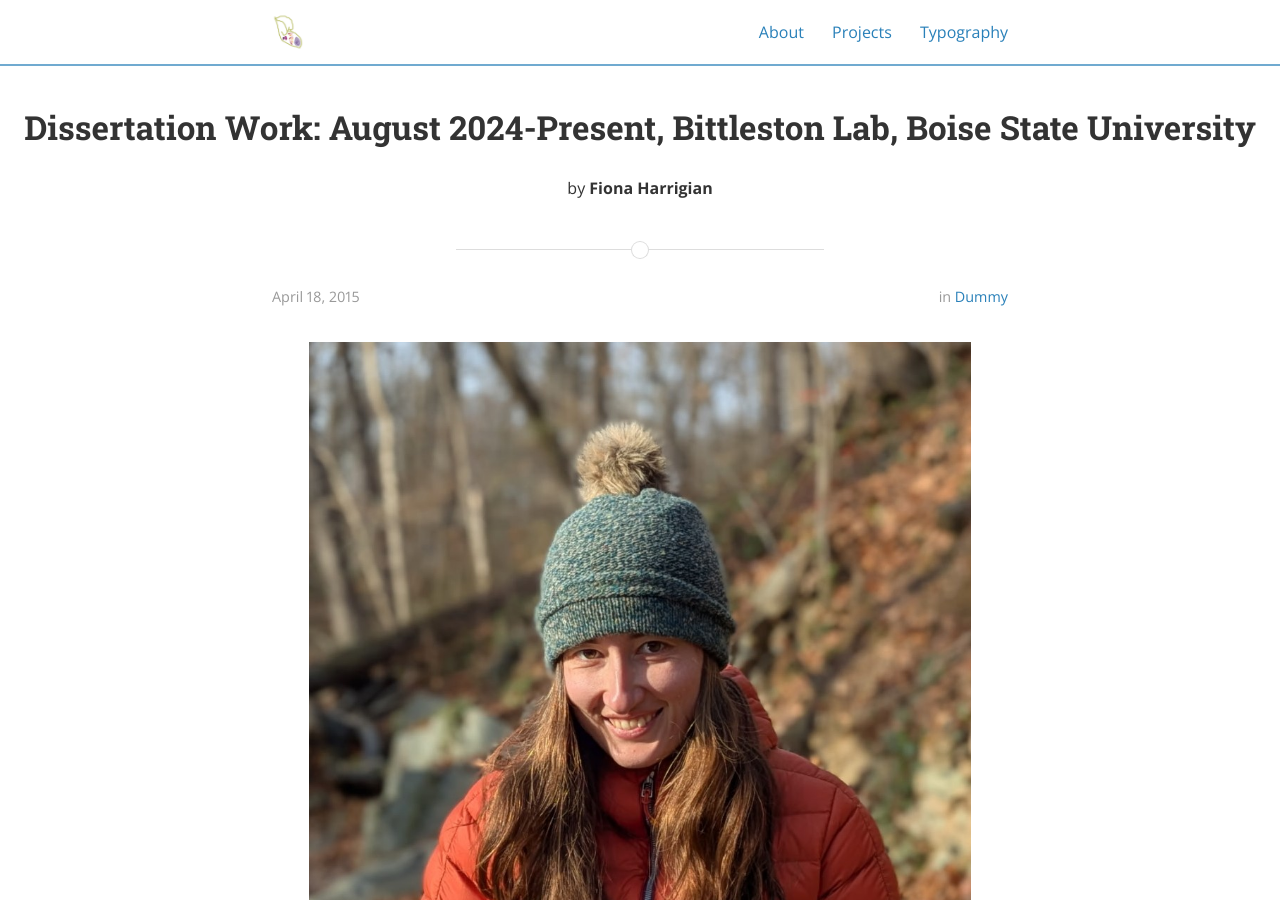
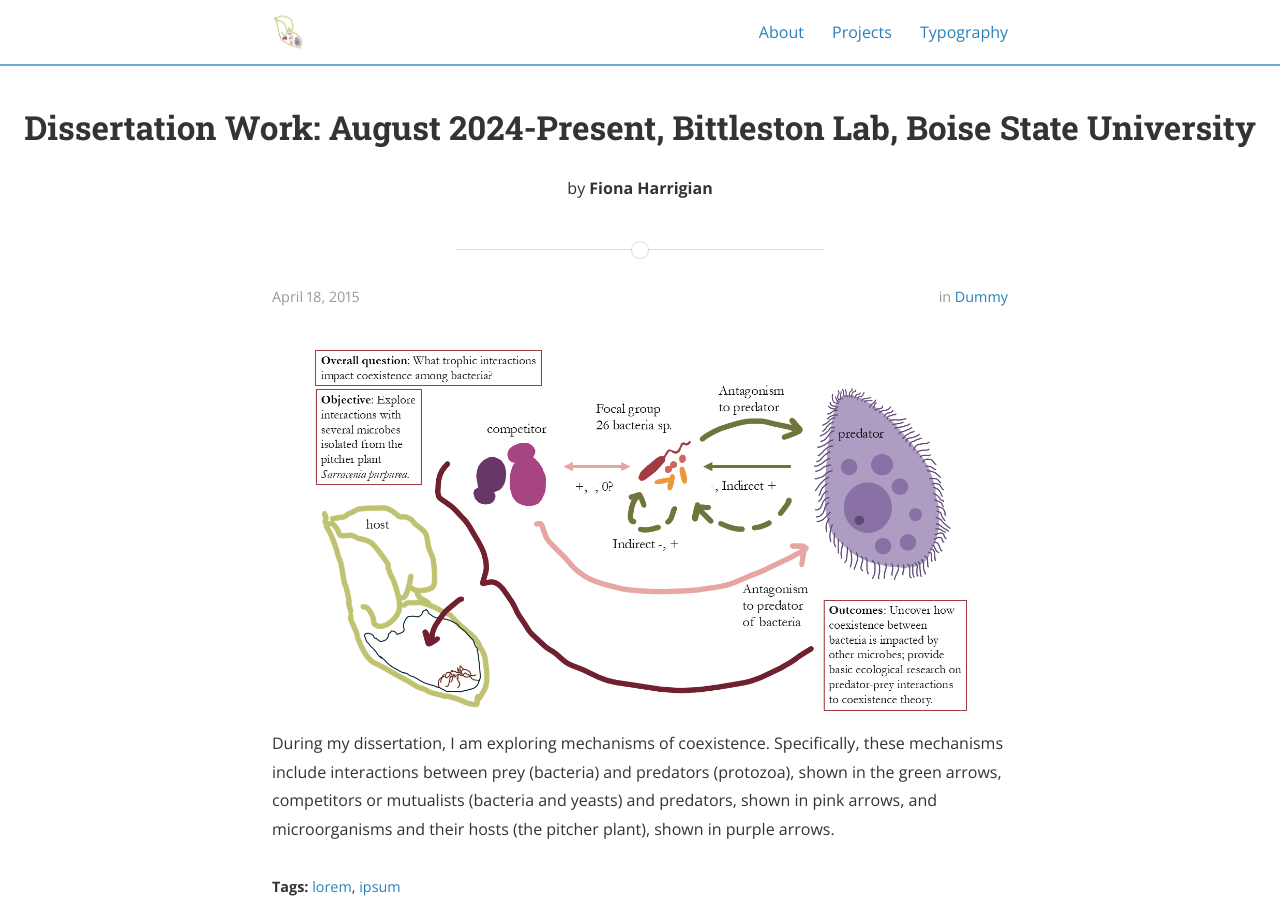
Before and after one commit to FionaHarrigian/fionaharrigian.github.io, a Jekyll site: the page built from _posts/2026-04-22-Dissertation_Work.md, in a window 1280 px wide and 900 px high. Built offline with Jekyll 4.4.1, drawn with Linux system fonts in a browser that asks for light colours; nearby versions of some CDN libraries.

Commit message:
Update 2026-04-22-Dissertation_Work.md
inserted concept map

```diff
--- a/_posts/2026-04-22-Dissertation_Work.md
+++ b/_posts/2026-04-22-Dissertation_Work.md
@@ -7,6 +7,6 @@ categories: Dummy
 tags: lorem ipsum
 ---
 
-![alt text]({{ site.baseurl }}/assets/profile_website_pic.JPEG "Profile Picture"){:.profile}
+![alt text]({{ site.baseurl }}/assets/concept_map_604.png "Conceptual Map of my Dissertation Questions"){:.profile}
 
 During my dissertation, I am exploring mechanisms of coexistence. Specifically, these mechanisms include interactions between prey (bacteria) and predators (protozoa), shown in the green arrows, competitors or mutualists (bacteria and yeasts) and predators, shown in pink arrows, and microorganisms and their hosts (the pitcher plant), shown in purple arrows.
```
